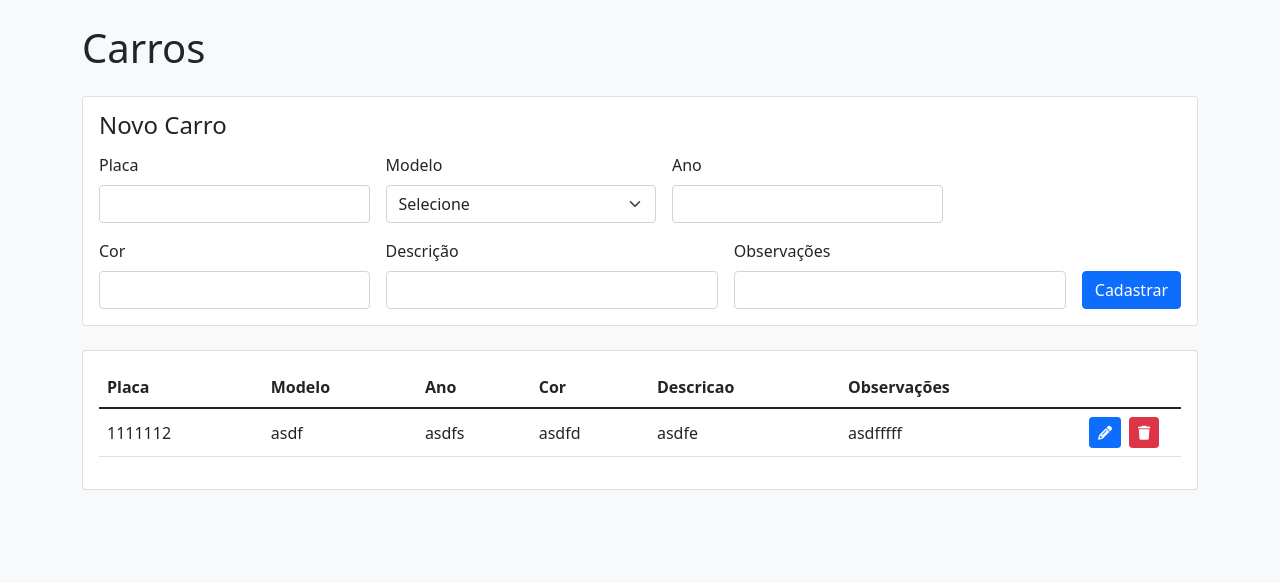
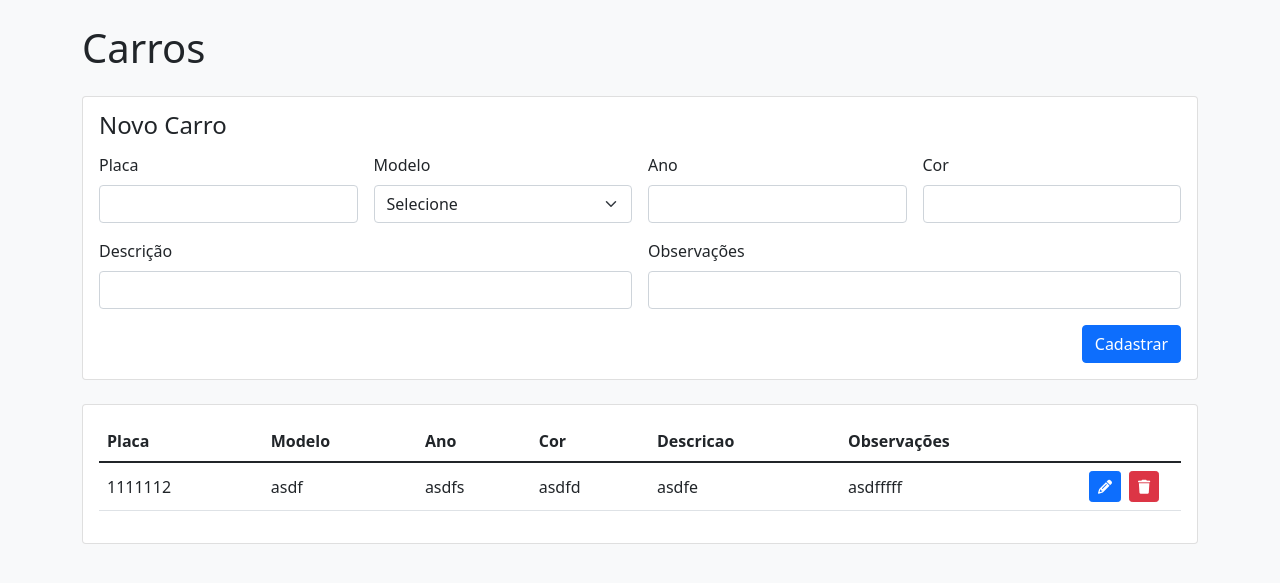
Before and after one commit to fezads/locadora-de-carros, a Django app: page /carros/ in a window 1280 px wide. Shown: the part 56-639 px from the top of the page. Run offline with Django 3.2, Linux system fonts and the light colour scheme; data comes from the database, SQL or seed files in the repository; both versions use the stored data as it was after the commit; some libraries are stand-ins or nearby versions.

Commit message:
Ajusta colunas e espaçamentos nos formulários

```diff
--- a/templates/carros/index.html
+++ b/templates/carros/index.html
@@ -14,16 +14,14 @@
                     Novo Carro
                 {% endif %}
             </h2>
-            <form action="{% if carro %}/carros/atualizar/{{ carro.id }}{% else %}/carros/cadastrar/{% endif %}"
-                method="POST"
-                class="d-flex flex-wrap flex-column flex-md-row align-items-md-end gap-3"
-            >
+            <form action="{% if carro %}/carros/atualizar/{{ carro.id }}{% else %}/carros/cadastrar/{% endif %}" method="POST">
                 {% csrf_token %}
-                <div class="from-group col-md-3">
+                <div class="row g-3">
+                    <div class="col-sm-6 col-lg-3">
                         <label for="placa" class="form-label">Placa</label>
-                    <input type="text" maxlength="7" class="form-control" name="placa" id="placa" value="{{ carro.placa }}" required>
+                        <input type="text" minlength="7" maxlength="7" class="form-control" name="placa" id="placa" value="{{ carro.placa }}" required>
                     </div>
-                <div class="from-group col-md-3">
+                    <div class="col-sm-6 col-lg-3">
                         <label for="modelo" class="form-label">Modelo</label>
                         <select class="form-select" name="modelo" id="modelo" value="{{ carro.modelo }}" required>
                             <option value="">Selecione</option>
@@ -32,31 +30,35 @@
                             {% endfor %}
                         </select>
                     </div>
-                <div class="from-group col-md-3">
+                    <div class="col-sm-6 col-lg-3">
                         <label for="ano" class="form-label">Ano</label>
                         <input type="text" maxlength="20" class="form-control" name="ano" id="ano" value="{{ carro.ano }}" required>
                     </div>
-                <div class="from-group col-md-3">
+                    <div class="col-sm-6 col-lg-3">
                         <label for="cor" class="form-label">Cor</label>
                         <input type="text" maxlength="20" class="form-control" name="cor" id="cor" value="{{ carro.cor }}" required>
                     </div>
-                <div class="from-group flex-md-grow-1">
+                    <div class="col-lg-6">
                         <label for="descricao" class="form-label">Descrição</label>
-                    <input type="text" maxlength="200" class="form-control" name="descricao" id="descricao" value="{{ carro.descricao }}">
+                        <input type="text" maxlength="200" class="form-control" name="descricao" id="descricao"
+                            value="{{ carro.descricao }}">
                     </div>
-                <div class="from-group flex-md-grow-1">
+                    <div class="col-lg-6">
                         <label for="observacoes" class="form-label">Observações</label>
                         <input type="text" maxlength="200" class="form-control" name="observacoes" id="observacoes"
                             value="{{ carro.observacoes }}">
                     </div>
-                <div class="from-group">
-                    <button class="btn btn-primary">
+                </div>
+                <div class="row mt-3">
+                    <div class="col d-flex justify-content-sm-end">
+                        <button type="submit" class="btn btn-primary flex-grow-1 flex-sm-grow-0">
                             {% if carro %}
                             Salvar
                             {% else %}
                             Cadastrar
                             {% endif %}
                         </button>
+                    </div>
                 </div>
             </form>
         </div>
```
Also changed, not shown: templates/marcas/index.html (+11 -9 lines), templates/modelos/index.html (+12 -10 lines), db.sqlite3. Lines whose indentation alone changed are shown as unchanged.
